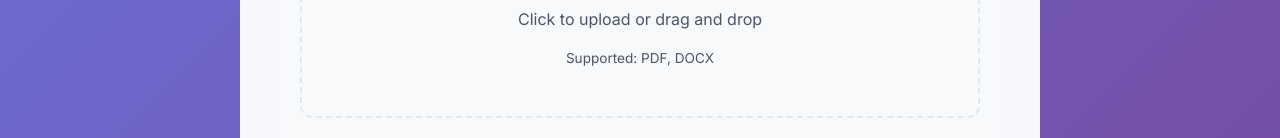
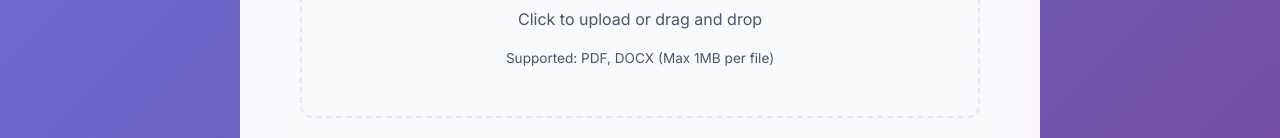
Before and after one commit to kennetsheela/quiz-app, a plain HTML site: page frontend/create-event.html in a window 1280 px wide. Shown: the part 1030-1168 px from the top of the page. Drawn offline with Linux system fonts and the light colour scheme; no server answers.

Commit message:
Set file upload limit to 1MB and use MongoDb storage

```diff
--- a/frontend/create-event.html
+++ b/frontend/create-event.html
@@ -153,8 +153,7 @@
           <div class="file-upload" onclick="this.querySelector('input').click()">
             <i class="fas fa-cloud-upload-alt"></i>
             <p>Click to upload or drag and drop</p>
-            <p style="font-size: 0.85rem; color: var(--text-secondary);">Supported: PDF, DOCX</p>
-            <input type="file" class="setFile" accept=".pdf,.docx" style="display: none" required>
+            <p style="font-size: 0.85rem; color: var(--text-secondary);">Supported: PDF, DOCX (Max 1MB per file)</p>            <input type="file" class="setFile" accept=".pdf,.docx" style="display: none" required>
           </div>
           <p class="file-name" style="margin-top: 10px; color: var(--accent-primary);"></p>
         </div>
```
